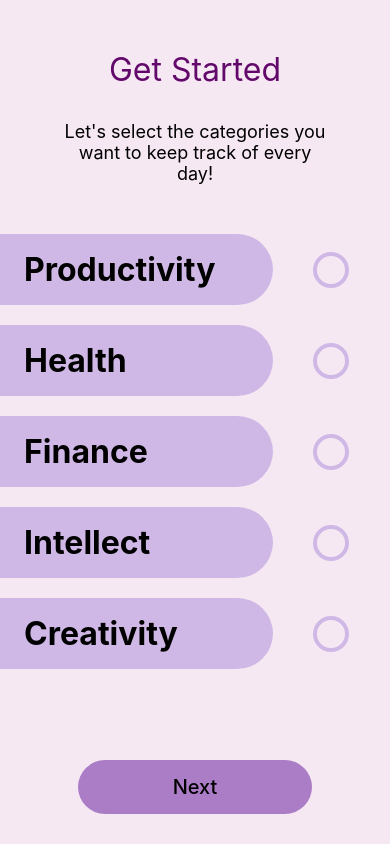
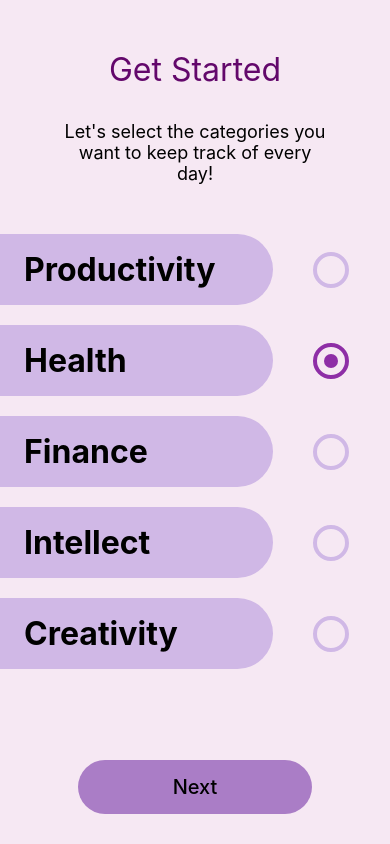
Before and after one commit to GeorgiaTsoukala/CheckIt, a React Native app: screen /Categories in a window 390 px wide. Built offline with nearby package versions, Linux system fonts and the light colour scheme; no server answers.

Commit message:
health category mandatory on get started screens

```diff
--- a/screens/get_started/CategoriesScreen.js
+++ b/screens/get_started/CategoriesScreen.js
@@ -6,7 +6,7 @@ import { auth, datab } from '../../firebase';
 
 const categoriesData = [
   { name: 'Productivity', isChecked: false },
-  { name: 'Health', isChecked: false },
+  { name: 'Health', isChecked: true },
   { name: 'Finance', isChecked: false },
   { name: 'Intellect', isChecked: false },
   { name: 'Creativity', isChecked: false },
@@ -56,7 +56,7 @@ const ChecklistScreen = () => {
           </View>
           <TouchableOpacity
             style={[styles.radioButton, category.isChecked ? { borderColor: '#8E2EA6' } : { borderColor: '#D0B8E6' }]}
-            onPress={() => handleCategoryToggle(index)}
+            onPress={() => {category.name !== 'Health' && handleCategoryToggle(index)}}
           >
             {category.isChecked && <View style={styles.radioButtonInner} />}
           </TouchableOpacity>
```
